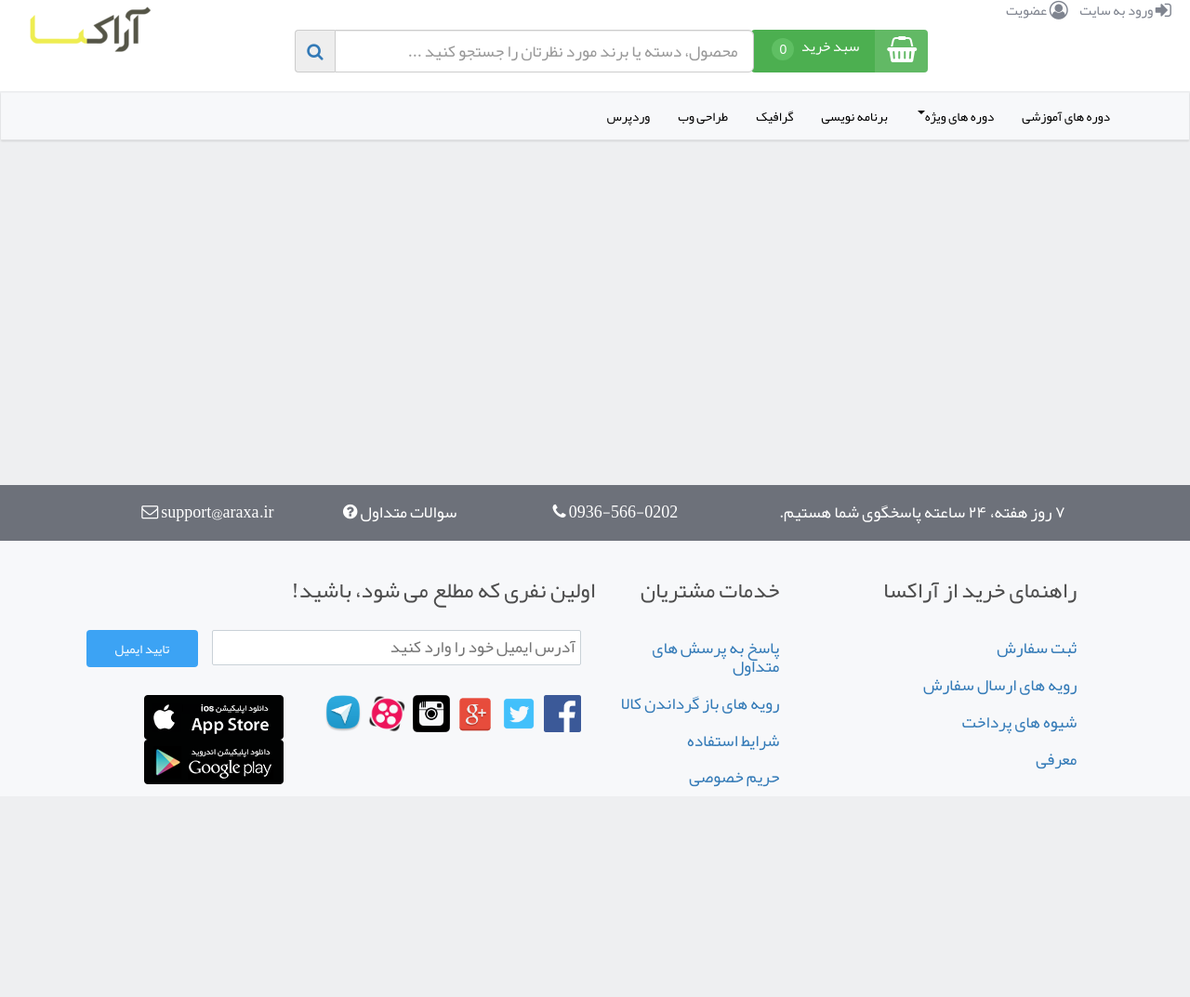
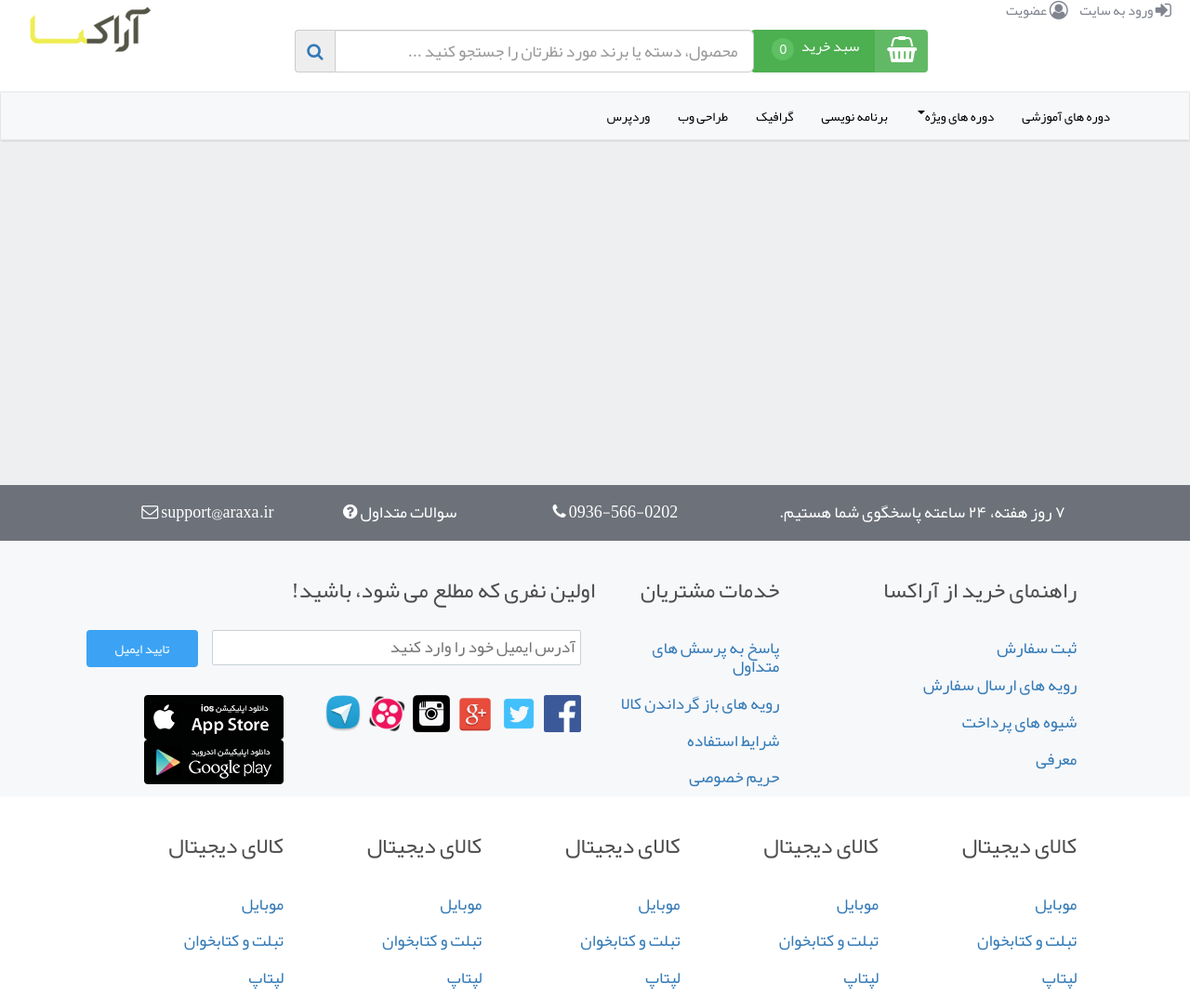
Before and after one commit to kiaksarg/araxa-template, a plain HTML site: page src/index.html in a window 1280 px wide. Shown: the whole page at 93% size. Before the commit the page ends 857 px from the top, so only its background shows below. Drawn offline with Linux system fonts and the light colour scheme.

Commit message:
complete section 3

```diff
--- a/src/common/css/style.css
+++ b/src/common/css/style.css
@@ -70,6 +70,10 @@ header {
     padding-bottom: 20px;
 }
 
+.footer-panel2 .item{
+    margin-top: 20px;
+}
+
 .social-icon{
     width: 40px;
     height: 40px;
@@ -78,9 +82,6 @@ header {
     margin-top: 30px;
 }
 
-.footer-panel2 .item{
-    margin-top: 20px;
-}
 .subscribe-email{
     width: 100%;
     font-size: 18px;
@@ -92,6 +93,16 @@ header {
     padding: 9px 30px;
     background-color: #3ca3f4;
     color: #fff;
+}
+.footer-panel3{
+    background-color: #fff;
+}
+.footer-panel3 .title{
+    padding-top: 20px;
+    padding-bottom: 20px;
+}
+.footer-panel3 .item{
+    margin-top: 20px;
 }
 
 .basket-icon {
--- a/src/index.html
+++ b/src/index.html
@@ -223,6 +223,70 @@
                     </div>
                 </div>
             </div>
+            <div class="row footer-panel3">
+                <div class="col-md-2 col-sm-offset-1">
+                    <h3 class="title">کالای دیجیتال</h3>
+                    <h4 class="item">
+                        <a href="#">موبایل</a>
+                    </h4>
+                    <h4 class="item">
+                        <a href="#">تبلت و کتابخوان</a>
+                    </h4>
+                    <h4 class="item">
+                        <a href="#">لپتاپ</a>
+                    </h4>
+                </div>
+                <div class="col-md-2">
+                    <h3 class="title">کالای دیجیتال</h3>
+                    <h4 class="item">
+                        <a href="#">موبایل</a>
+                    </h4>
+                    <h4 class="item">
+                        <a href="#">تبلت و کتابخوان</a>
+                    </h4>
+                    <h4 class="item">
+                        <a href="#">لپتاپ</a>
+                    </h4>
+                </div>
+                <div class="col-md-2">
+                    <h3 class="title">کالای دیجیتال</h3>
+                    <h4 class="item">
+                        <a href="#">موبایل</a>
+                    </h4>
+                    <h4 class="item">
+                        <a href="#">تبلت و کتابخوان</a>
+                    </h4>
+                    <h4 class="item">
+                        <a href="#">لپتاپ</a>
+                    </h4>
+                </div>
+                <div class="col-md-2">
+                    <h3 class="title">کالای دیجیتال</h3>
+                    <h4 class="item">
+                        <a href="#">موبایل</a>
+                    </h4>
+                    <h4 class="item">
+                        <a href="#">تبلت و کتابخوان</a>
+                    </h4>
+                    <h4 class="item">
+                        <a href="#">لپتاپ</a>
+                    </h4>
+                </div>
+                <div class="col-md-2">
+                    <h3 class="title">کالای دیجیتال</h3>
+                    <h4 class="item">
+                        <a href="#">موبایل</a>
+                    </h4>
+                    <h4 class="item">
+                        <a href="#">تبلت و کتابخوان</a>
+                    </h4>
+                    <h4 class="item">
+                        <a href="#">لپتاپ</a>
+                    </h4>
+                </div>
+
+            </div>
+
         </div>
     </footer>
 
```
